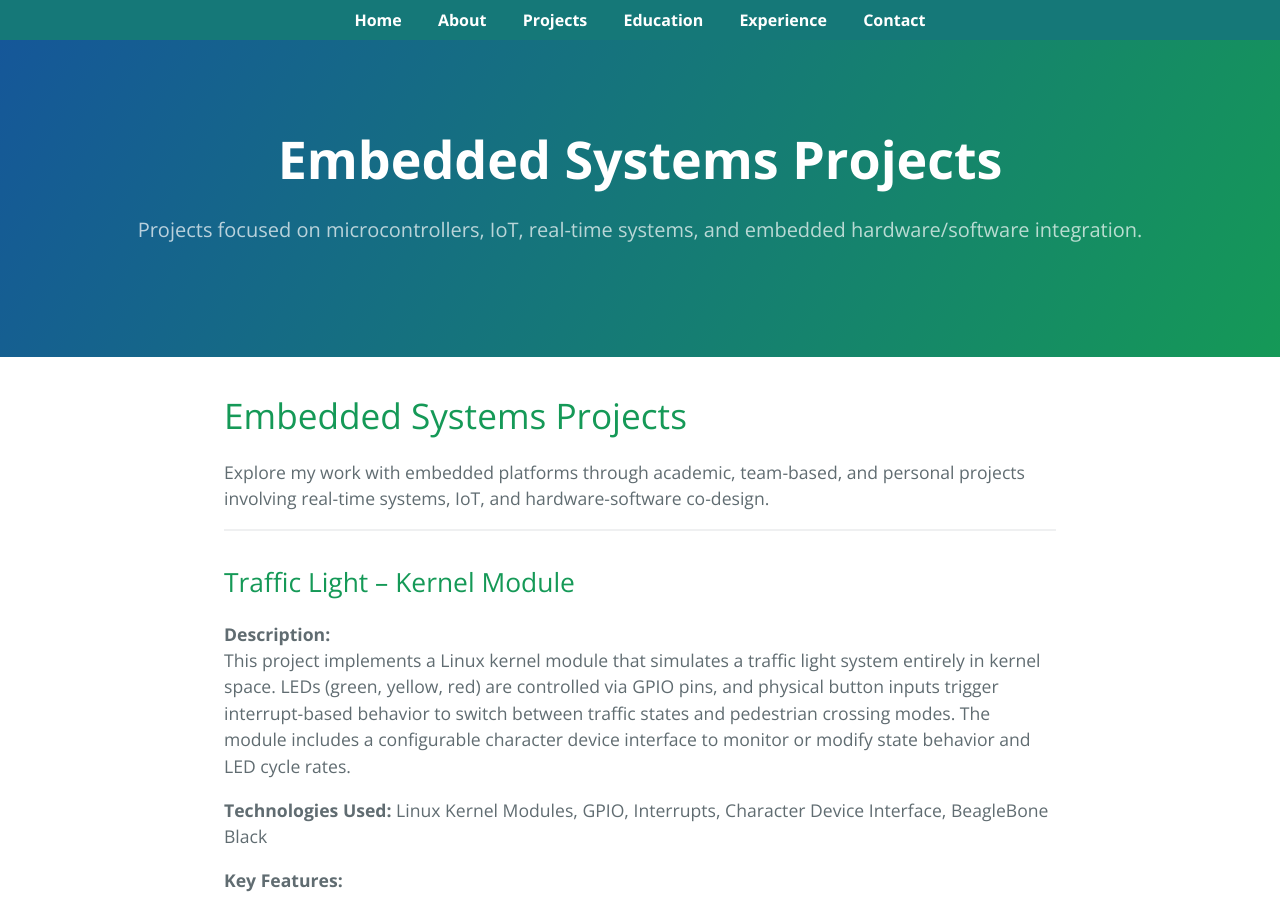
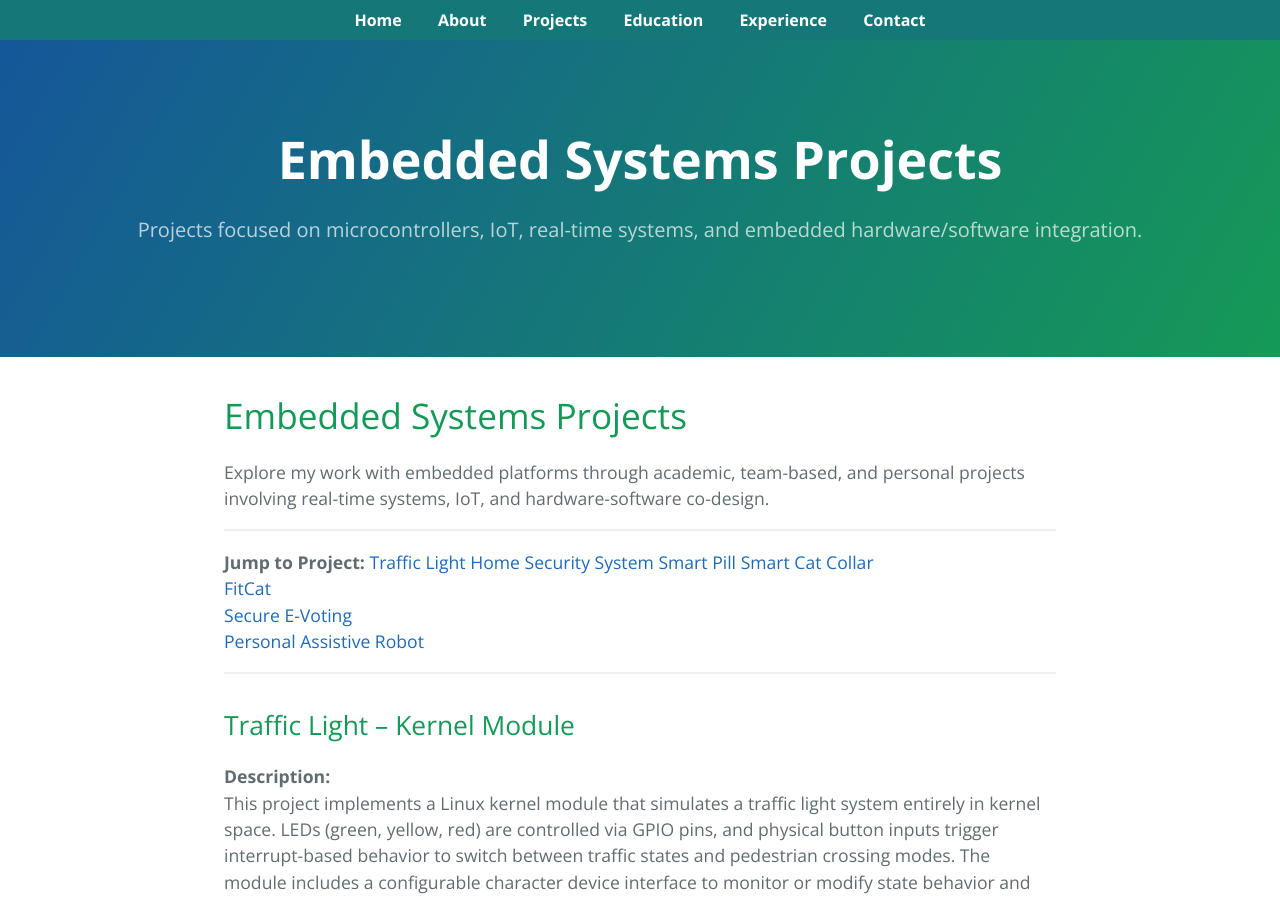
Before and after one commit to cpalencica/cpalencica.github.io, a Jekyll site: the page built from projects/embedded/index.md, in a window 1280 px wide and 900 px high. Built offline with Jekyll 4.4.1, drawn with Linux system fonts in a browser that asks for light colours; a style sheet for code colours, icons or effects is not loaded; the repository's description, which GitHub fills in, is left out.

Commit message:
added nav bar

```diff
--- a/projects/embedded/index.md
+++ b/projects/embedded/index.md
@@ -7,6 +7,17 @@ description: Projects focused on microcontrollers, IoT, real-time systems, and e
 # Embedded Systems Projects
 
 Explore my work with embedded platforms through academic, team-based, and personal projects involving real-time systems, IoT, and hardware-software co-design.
+
+---
+
+**Jump to Project:**
+[Traffic Light](#traffic-light--kernel-module)
+[Home Security System](#home-security-system--kernel-module)
+[Smart Pill](#ingestible-smart-pill)
+[Smart Cat Collar](#smart-cat-collar)
+[FitCat](#fitcat---activity-tracking-for-cats)
+[Secure E-Voting](#secure-e-voting)
+[Personal Assistive Robot](#personal-assistive-robot)
 
 ---
 
```
